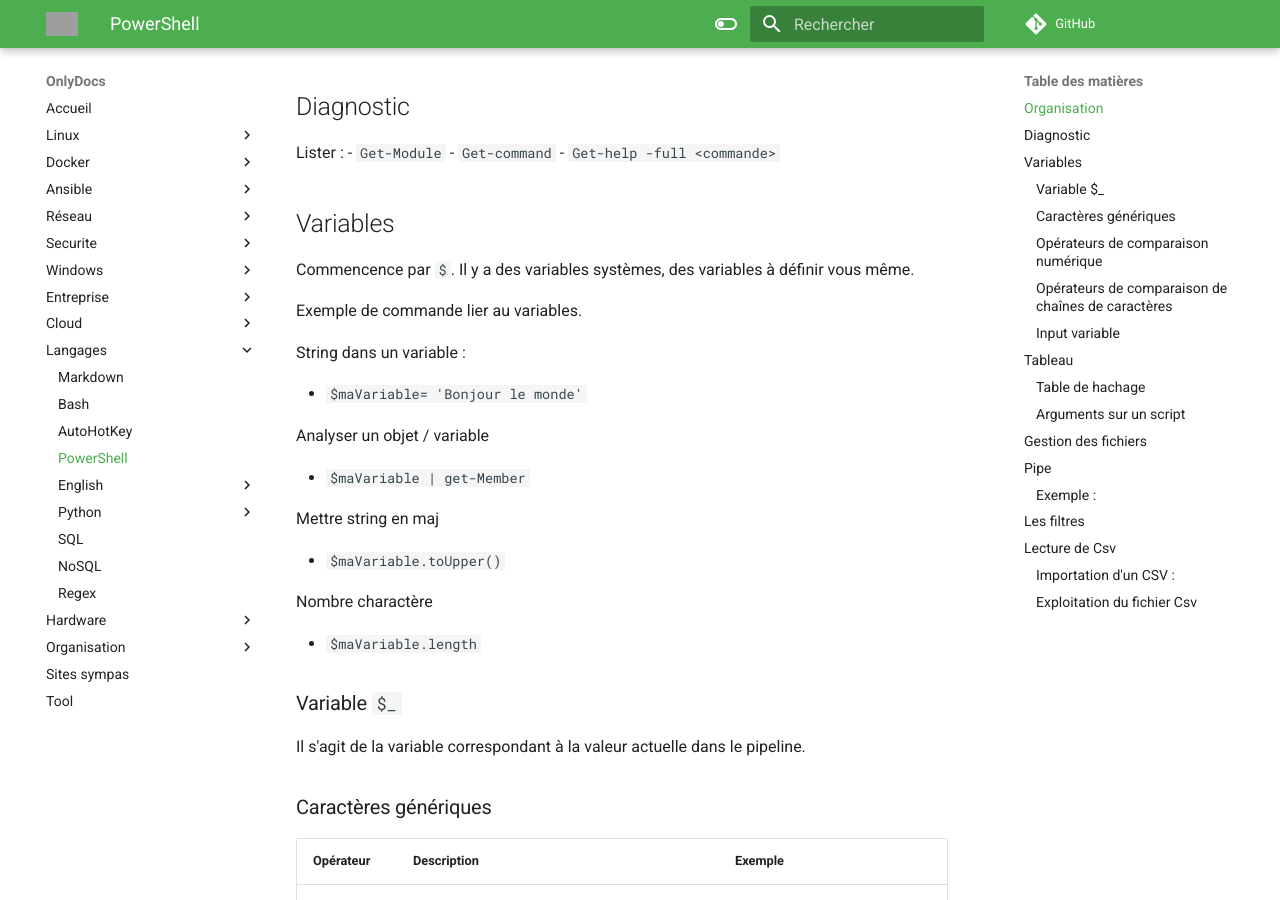
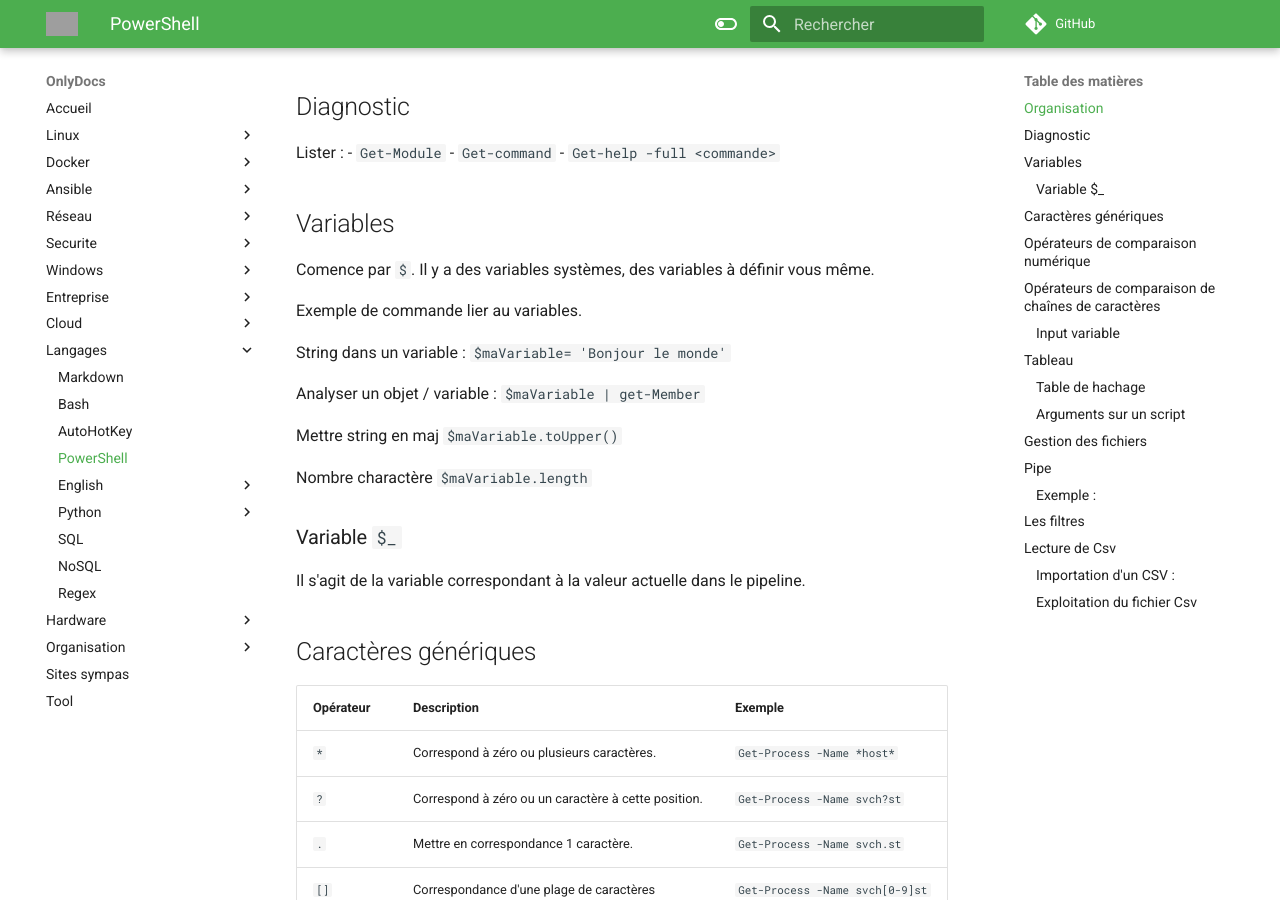
Before and after one commit to Theonlymore/OnlyDocs, an MkDocs documentation site: the page built from docs/langage/powerShell.md, in a window 1280 px wide and 900 px high, scrolled down 524 px. Built offline with MkDocs 1.6.1 and Material for MkDocs 9.7.7, drawn with Linux system fonts in a browser that asks for light colours; comment, search, counter and statistics services are not loaded; some of the changed text lies outside the part shown; grey boxes are pictures that could not be loaded.

Commit message:
Update powerShell.md

````diff
--- a/docs/langage/powerShell.md
+++ b/docs/langage/powerShell.md
@@ -24,32 +24,24 @@ Lister :
 
 ## Variables
 
-Commencence par `$`.
+Comence par `$`.
 Il y a des variables systèmes, des variables à définir vous même.
 
 Exemple de commande lier au variables.
 
-String dans un variable :
+String dans un variable : `$maVariable= 'Bonjour le monde'`
 
-- `$maVariable= 'Bonjour le monde'`
+Analyser un objet / variable : `$maVariable | get-Member`
 
-Analyser un objet / variable
+Mettre string en maj `$maVariable.toUpper()`
 
-- `$maVariable | get-Member`
-
-Mettre string en maj
-
-- `$maVariable.toUpper()`
-
-Nombre charactère
-
-- `$maVariable.length`
+Nombre charactère `$maVariable.length`
 
 ### Variable `$_`
 
 Il s'agit de la variable correspondant à la valeur actuelle dans le pipeline.
 
-### Caractères génériques
+## Caractères génériques
 
 | Opérateur | Description                                         | Exemple                         |
 | --------- | --------------------------------------------------- | ------------------------------- |
@@ -60,7 +52,7 @@ Il s'agit de la variable correspondant à la valeur actuelle dans le pipeline.
 | `[]`      | Correspondance des caractères spécifiés             | `Get-Process -Name svch[012]st` |
 | `*`       | N'importe quel caractère                            | `Get-Process -Name svch*st`     |
 
-### Opérateurs de comparaison numérique
+## Opérateurs de comparaison numérique
 
 | Type de comparaison | Opérateur |
 | ------------------- | --------- |
@@ -71,7 +63,7 @@ Il s'agit de la variable correspondant à la valeur actuelle dans le pipeline.
 | Supérieur à         | `-gt`     |
 | Supérieur ou égal à | `-ge`     |
 
-### Opérateurs de comparaison de chaînes de caractères
+## Opérateurs de comparaison de chaînes de caractères
 
 | Type de comparaison             | Opérateur      |
 | ------------------------------- | -------------- |
@@ -95,10 +87,6 @@ $prenom = Read-Host -Prompt 'Entre ton prénom'
 Write-Host "Bonjour, '$prenom' '$nom'"
 ```
 
-
-```powershell
-$adminPassword = Read-Host -AsSecureString -Prompt 'Entre ton mots de passe administrateur'
-```
 ## Tableau
 
 | Commandes                               | Description                          |
````
